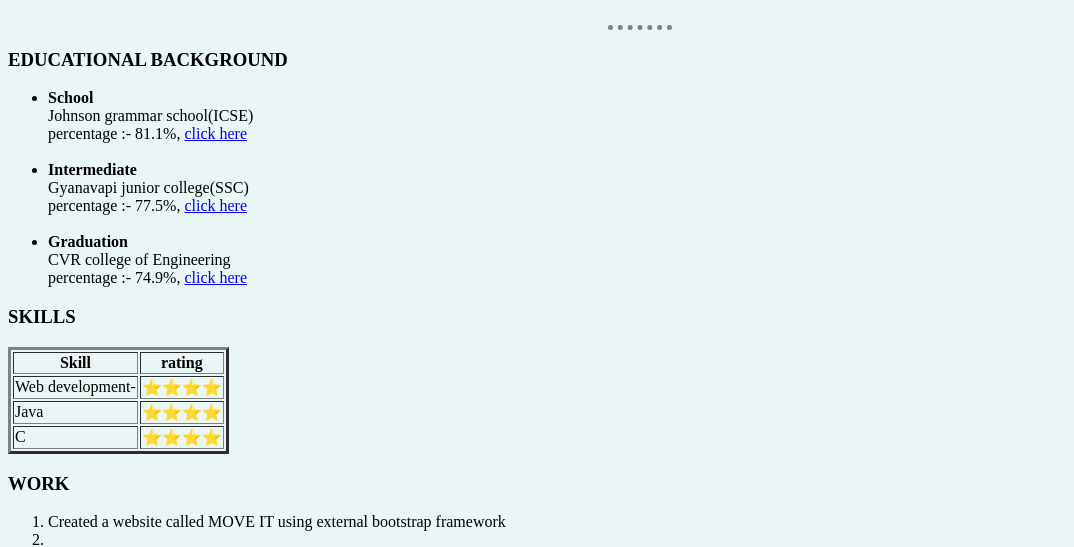
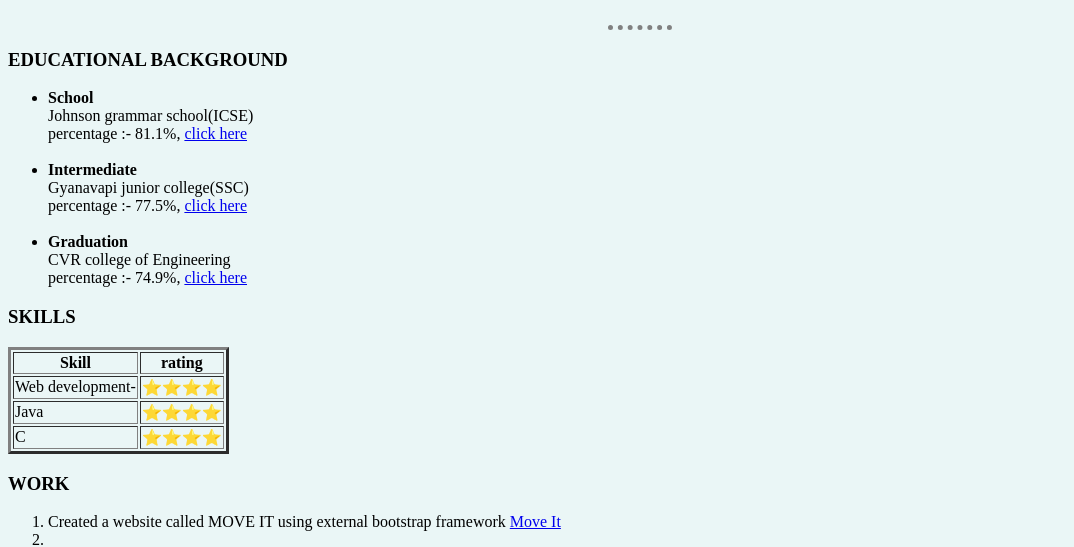
Before and after one commit to varunteja01/cv-CSSBasic-section-4, a plain HTML site: page index.html in a window 1280 px wide. Shown: the part 267-814 px from the top of the page, without its empty margins (0-1074 px from the left). Drawn offline with Linux system fonts and the light colour scheme.

Commit message:
Update index.html

```diff
--- a/index.html
+++ b/index.html
@@ -88,7 +88,7 @@
     </table>
     <h3>WORK</h3>
     <ol type="1">
-        <li>Created a website called MOVE IT using external bootstrap framework</li>
+        <li>Created a website called MOVE IT using external bootstrap framework <a href="https://varunteja01.github.io/MOVEIT-/">Move It</a></li>
         <li></li>
         <li></li>
     </ol>
```
